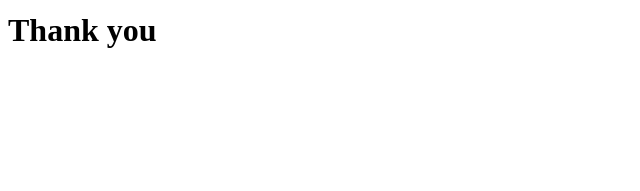
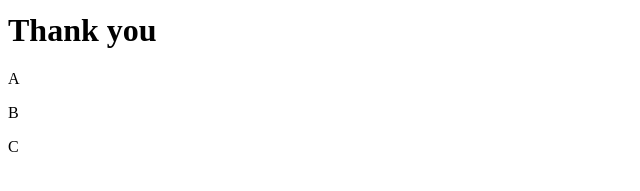
Before and after one commit to mh-emon-mern/First-projects, a plain HTML site: page index.html in a window 1280 px wide. Shown: the part 533-724 px from the top of the page, 0-640 px from the left. Drawn offline with Linux system fonts and the light colour scheme.

Commit message:
added some info

```diff
--- a/index.html
+++ b/index.html
@@ -48,6 +48,9 @@
 
 
     <h1>Thank you</h1>
+    <p>A</p>
+    <p>B</p>
+    <p>C</p>
 </body>
 
 </html>
```
